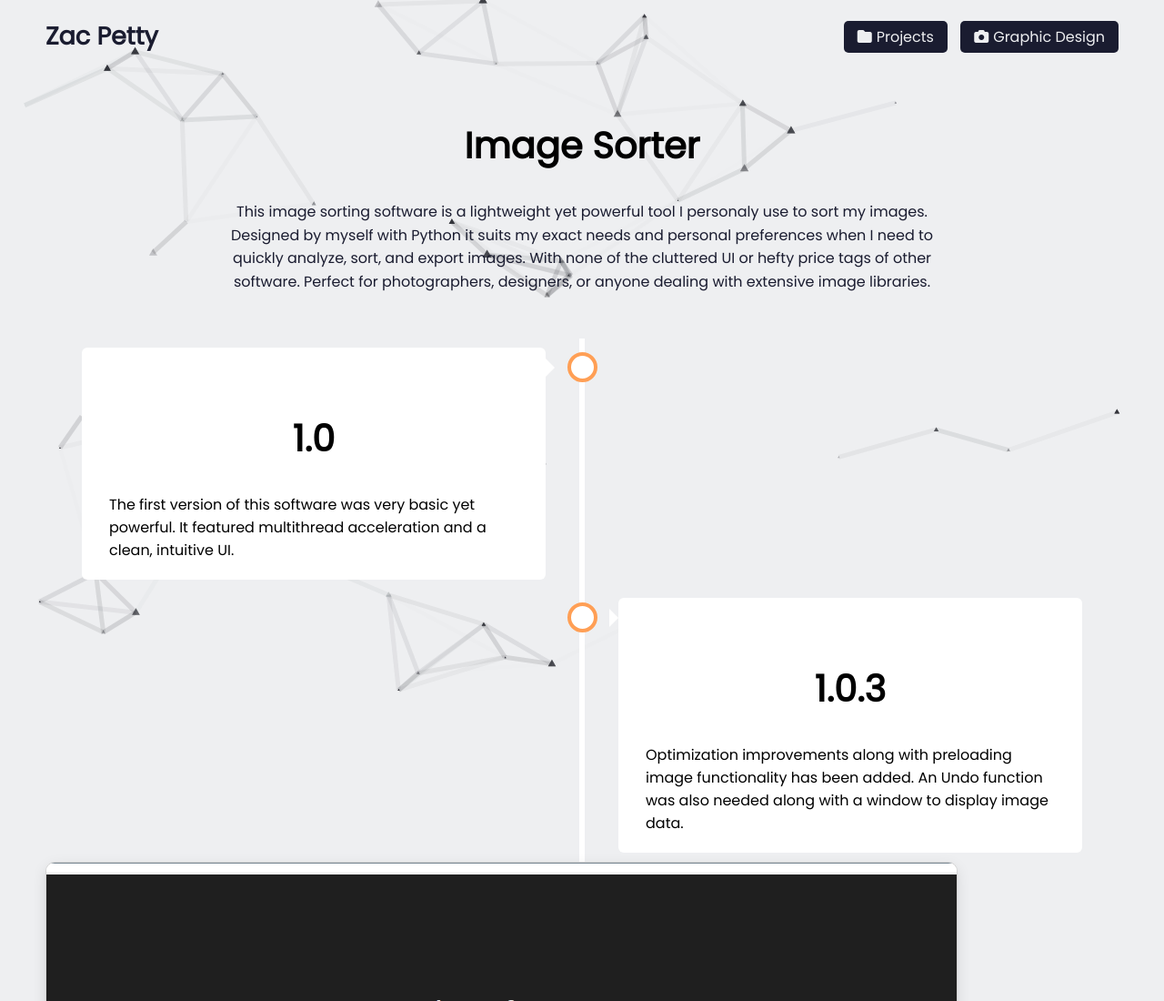
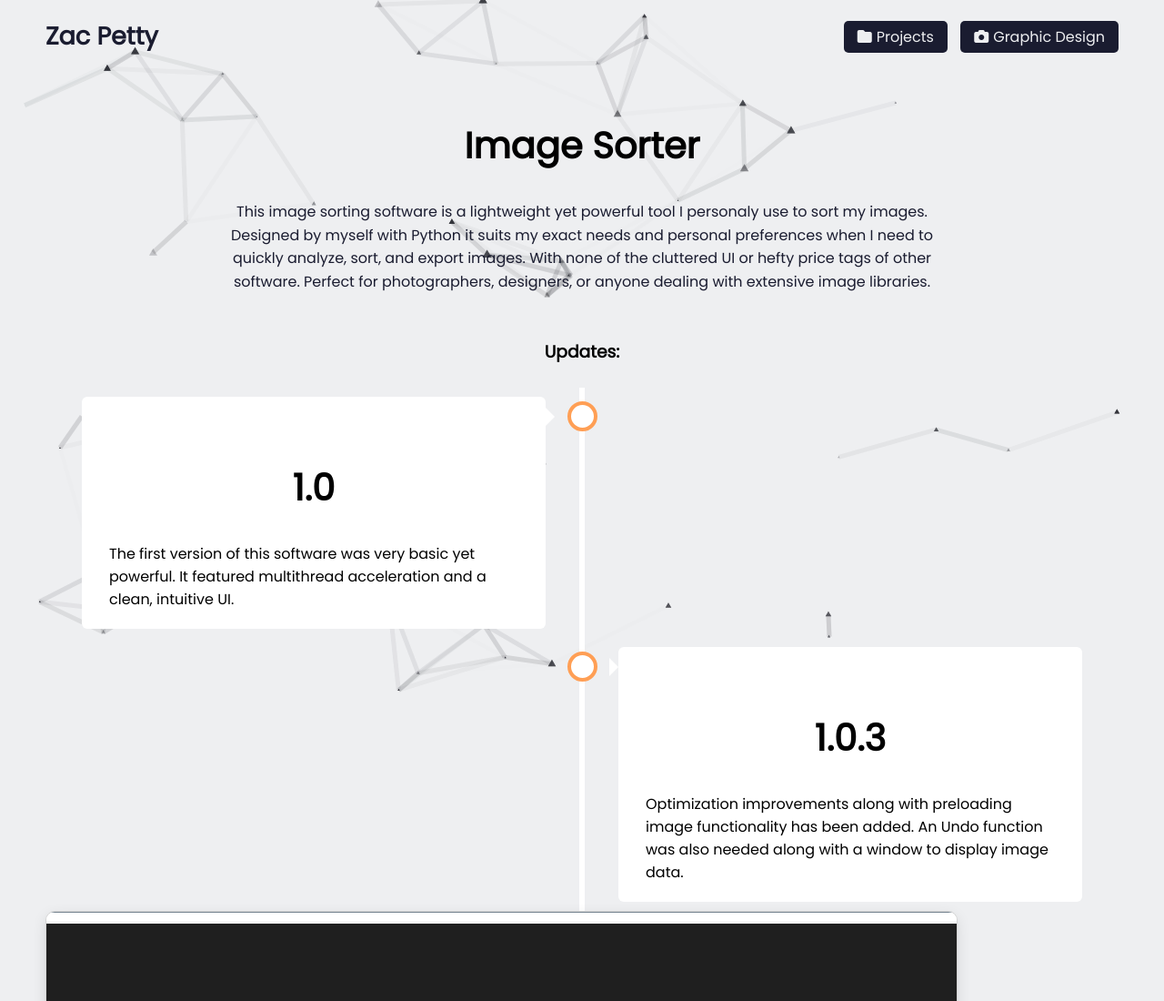
Before and after one commit to iTypeTheCode/portfolio, a plain HTML site: page image_sorter.html in a window 1280 px wide. Shown: the top 1100 px of the page at 91% size. Drawn offline with nearby package versions, Linux system fonts and the light colour scheme; no server answers.

Commit message:
Update image_sorter.html

```diff
--- a/image_sorter.html
+++ b/image_sorter.html
@@ -49,7 +49,7 @@
                         anyone dealing with extensive image libraries.
                     </p>
                 </div>
-
+                <h3>Updates:</h3>
                 <div class="timeline">
                     <div class="container left">
                         <div class="content">
```
